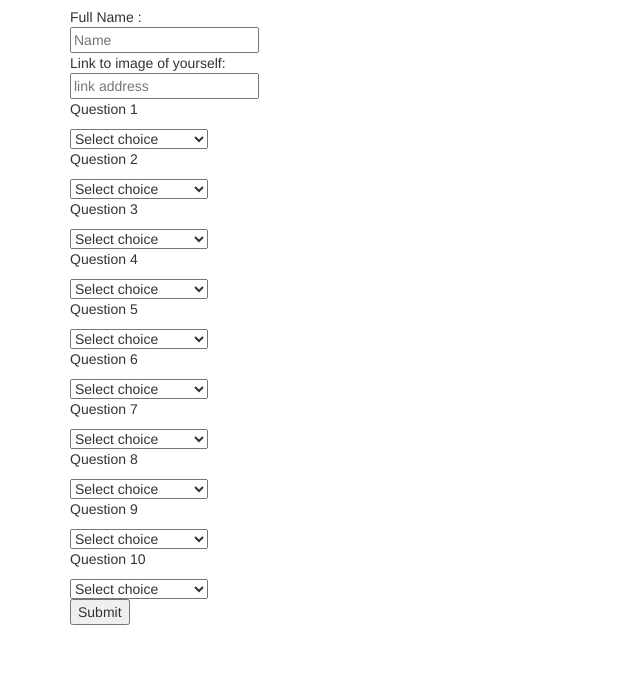
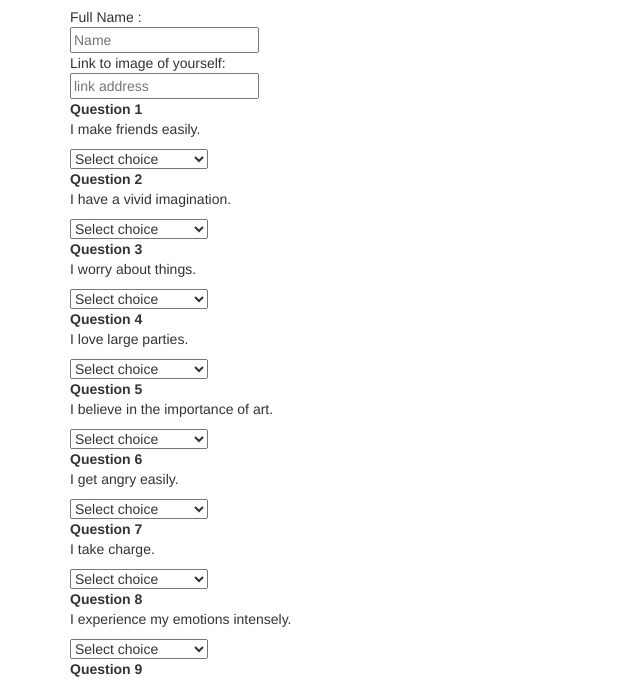
Before and after one commit to YashuaB/FriendFinder, a website: page app/public/survey.html in a window 1280 px wide. Shown: the part 116-797 px from the top of the page, without its empty margins (0-640 px from the left). Drawn offline with nearby package versions, Linux system fonts and the light colour scheme.

Commit message:
added question to survey

```diff
--- a/app/public/survey.html
+++ b/app/public/survey.html
@@ -26,8 +26,8 @@
     <input id="image" type="text" name="image-link" required placeholder="link address">
 
 
-    <p>Question 1</p>
-    <p></p>
+
+    <p><strong>Question 1</strong><br>I make friends easily. </p>
     <select class="question1">
       <option value="Select choice">Select choice</option>
       <option value="1">(strongly disagree)</option>
@@ -38,8 +38,7 @@
     </select>
 
 
-    <p>Question 2</p>
-    <p></p>
+    <p><strong>Question 2</strong><br>I have a vivid imagination.</p>
     <select class="question2">
       <option value="Select choice">Select choice</option>
       <option value="1">(strongly disagree)</option>
@@ -50,8 +49,8 @@
     </select>
 
 
-    <p>Question 3</p>
-    <p></p>
+    <p>    <strong>Question 3</strong><br>
+I worry about things.</p>
     <select class="question3">
       <option value="Select choice">Select choice</option>
       <option value="1">(strongly disagree)</option>
@@ -62,8 +61,8 @@
     </select>
 
 
-    <p>Question 4</p>
-    <p></p>
+    <p>    <strong>Question 4</strong><br>
+I love large parties.</p>
     <select class="question4">
       <option value="Select choice">Select choice</option>
       <option value="1">(strongly disagree)</option>
@@ -74,8 +73,8 @@
     </select>
 
 
-    <p>Question 5</p>
-    <p></p>
+    <p>    <strong>Question 5</strong><br>
+I believe in the importance of art.</p>
     <select class="question5">
       <option value="Select choice">Select choice</option>
       <option value="1">(strongly disagree)</option>
@@ -87,8 +86,8 @@
 
 
 
-    <p>Question 6</p>
-    <p></p>
+    <p>    <strong>Question 6</strong><br>
+I get angry easily.  </p>
     <select class="question6">
       <option value="Select choice">Select choice</option>
       <option value="1">(strongly disagree)</option>
@@ -100,8 +99,8 @@
 
 
 
-    <p>Question 7</p>
-    <p></p>
+    <p>    <strong>Question 7</strong><br>
+I take charge. </p>
     <select class="question7">
       <option value="Select choice">Select choice</option>
       <option value="1">(strongly disagree)</option>
@@ -112,8 +111,8 @@
     </select>
 
 
-    <p>Question 8</p>
-    <p></p>
+    <p>    <strong>Question 8</strong><br>
+I experience my emotions intensely. </p>
     <select class="question8">
       <option value="Select choice">Select choice</option>
       <option value="1">(strongly disagree)</option>
@@ -124,8 +123,8 @@
     </select>
 
 
-    <p>Question 9</p>
-    <p></p>
+    <p><strong>Question 9</strong><br>
+I am always busy.   </p>
     <select class="question9">
       <option value="Select choice">Select choice</option>
       <option value="1">(strongly disagree)</option>
@@ -135,8 +134,8 @@
       <option value="5">(strongly agree)</option>
     </select>
 
-    <p>Question 10</p>
-    <p></p>
+    <p><strong>Question 10</strong><br>
+I prefer variety to routine.</p>
     <select class="question10">
       <option value="Select choice">Select choice</option>
       <option value="1">(strongly disagree)</option>
```
